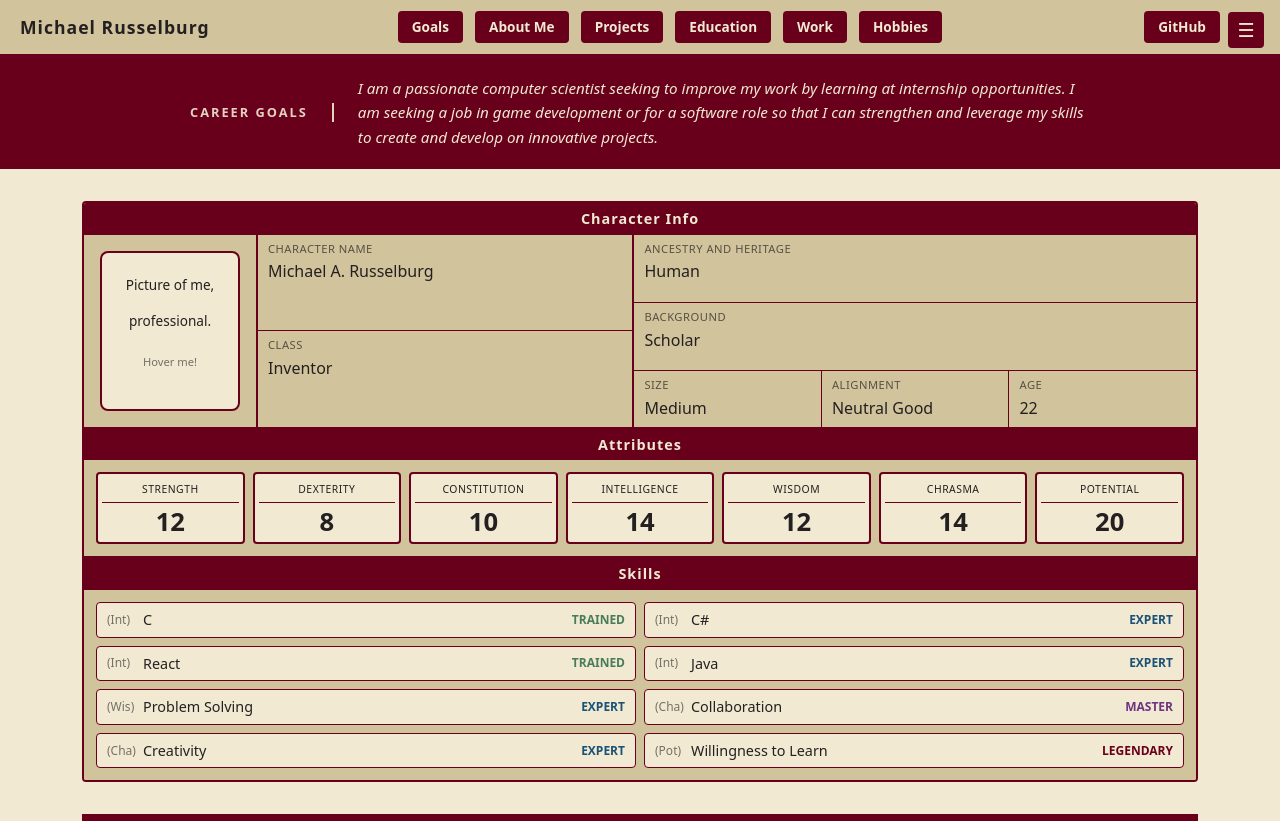
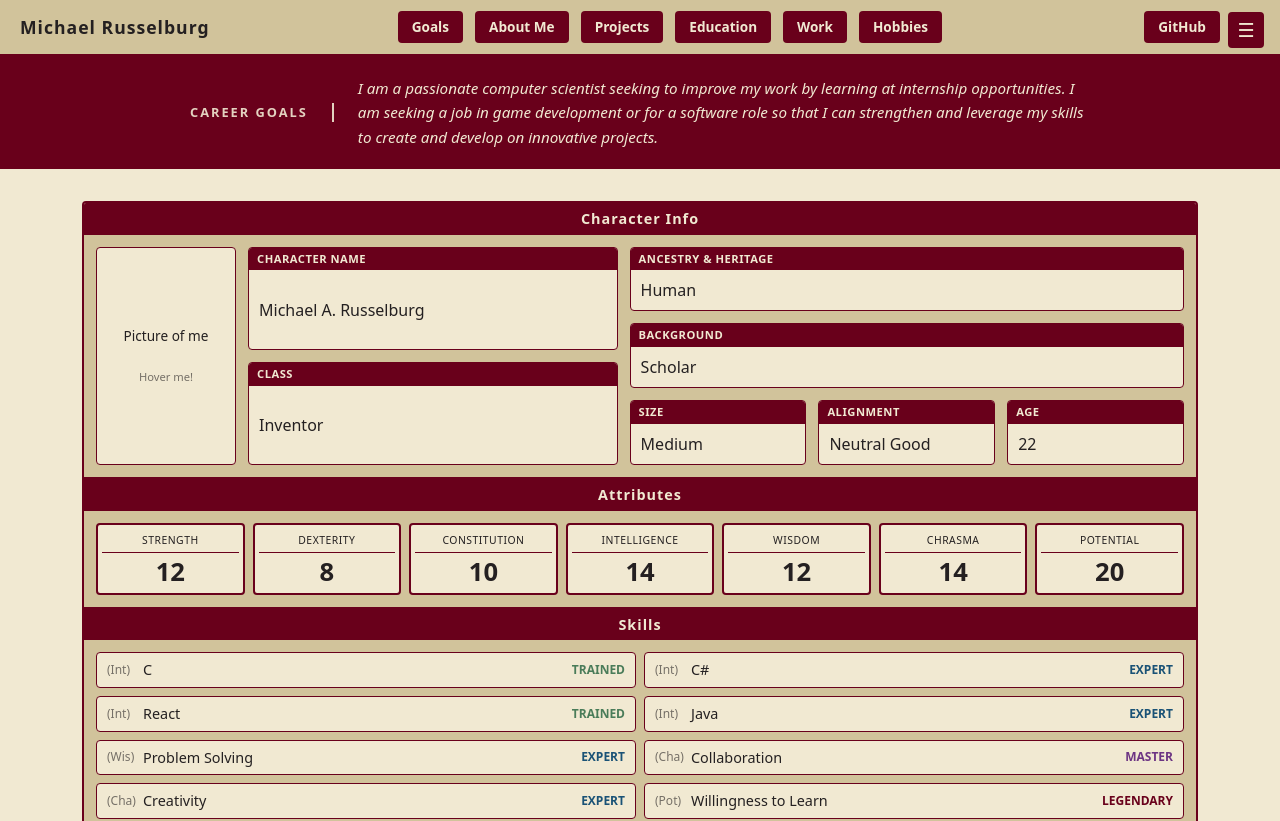
Before and after one commit to MichaelRdot/michaelrwebsite, a React (Vite) app: page / in a window 1280 px wide. Shown: the top 821 px of the page. Built offline with nearby package versions, Linux system fonts and the light colour scheme.

Commit message:
Character info now fits the general theme. Next I want to update the Projects section to make all of the borders rounded. I also need to take those pictures

```diff
--- a/src/components/About Me Section/CharacterInfoSubSection.css
+++ b/src/components/About Me Section/CharacterInfoSubSection.css
@@ -1,22 +1,22 @@
-/* ── ROW 1 ── */
 .about-row-1 {
     display: flex;
     background-color: var(--box-background-color);
     border-bottom: 2px solid var(--box-border-color);
+    gap: 0.75rem;
+    padding: 0.75rem;
 }
 
 /* Photo */
 .photo-container {
-    padding: 1rem;
-    border-right: 2px solid var(--box-border-color);
     flex-shrink: 0;
 }
 
 .photo-placeholder {
     width: 140px;
-    height: 160px;
-    border: 2px solid var(--box-border-color);
-    border-radius: 8px;
+    height: 100%;
+    min-height: 160px;
+    border: 1px solid var(--box-border-color);
+    border-radius: 4px;
     display: flex;
     flex-direction: column;
     align-items: center;
@@ -24,7 +24,7 @@
     font-size: 0.85rem;
     text-align: center;
     cursor: pointer;
-    transition: background-color 0.2s;
+    transition: background-color 0.2s, color 0.2s;
     background-color: var(--bs-body-bg);
 }
 
@@ -39,59 +39,75 @@
     margin-top: 6px;
 }
 
-/* Middle info column */
+/* Middle column */
 .info-left {
     flex: 1;
     display: flex;
     flex-direction: column;
-    border-right: 2px solid var(--box-border-color);
+    gap: 0.75rem;
 }
 
-/* Right info column */
+/* Right column */
 .info-right {
     flex: 1.5;
     display: flex;
     flex-direction: column;
+    gap: 0.75rem;
 }
 
-/* Individual info boxes */
-.info-box {
-    border-bottom: 1px solid var(--box-border-color);
-    padding: 6px 10px;
+/* Individual card */
+.info-card {
+    flex: 1;
+    background-color: var(--bs-body-bg);
+    border: 1px solid var(--box-border-color);
+    border-radius: 4px;
+    overflow: hidden;
+    display: flex;
+    flex-direction: column;
+}
+
+/* Dark header bar */
+.char-info-card-header {
+    background-color: var(--box-border-color);
+    color: var(--bs-body-bg);
+    font-size: 0.7rem;
+    font-weight: bold;
+    text-transform: uppercase;
+    letter-spacing: 0.5px;
+    padding: 3px 8px;
+}
+
+/* Value body */
+.char-info-card-body {
+    padding: 8px 10px;
+    font-size: 1rem;
+    font-weight: 500;
+    flex: 1;
+    display: flex;
+    align-items: center;
+}
+
+/* Bottom row of three */
+.info-row-3 {
+    flex: 1;
+    display: flex;
+    gap: 0.75rem;
+}
+
+.info-row-3 .info-card {
     flex: 1;
 }
 
-.info-left .info-box:last-child,
-.info-right .info-box:last-child {
-    border-bottom: none;
+/* Mobile */
+@media (max-width: 600px) {
+    .about-row-1 {
+        flex-direction: column;
+    }
+    .photo-placeholder {
+        width: 100%;
+        min-height: 120px;
+    }
+    .info-row-3 {
+        flex-direction: column;
+    }
 }
-
-.info-label {
-    font-size: 0.7rem;
-    text-transform: uppercase;
-    letter-spacing: 0.5px;
-    opacity: 0.7;
-    display: block;
-}
-
-.info-value {
-    font-size: 1rem;
-    font-weight: 500;
-    margin-top: 2px;
-}
-
-/* The three small boxes at the bottom of info-right */
-.info-row-3 {
-    display: flex;
-    flex: 1;
-}
-
-.info-row-3 .info-box {
-    flex: 1;
-    border-right: 1px solid var(--box-border-color);
-    border-bottom: none;
-}
-
-.info-row-3 .info-box:last-child {
-    border-right: none;
-}
--- a/src/components/About Me Section/CharacterInfoSubSection.jsx
+++ b/src/components/About Me Section/CharacterInfoSubSection.jsx
@@ -7,49 +7,48 @@ function CharacterInfoSubSection() {
             <div className="about-title-bar">Character Info</div>
             <div className="about-row-1">
 
-                {/* Photo with hover effect */}
+                {/* Photo */}
                 <div className="photo-container">
                     <div className="photo-placeholder">
-                        <p>Picture of me,</p>
-                        <p>professional.</p>
-                        <p className="photo-hint">Hover me!</p>
+                        <p>Picture of me</p>
+                        <span className="photo-hint">Hover me!</span>
                     </div>
                 </div>
 
-                {/* Middle info - Name & Class */}
+                {/* Middle - Name & Class */}
                 <div className="info-left">
-                    <div className="info-box">
-                        <span className="info-label">Character Name</span>
-                        <div className="info-value">Michael A. Russelburg</div>
+                    <div className="info-card">
+                        <div className="char-info-card-header">Character Name</div>
+                        <div className="char-info-card-body">Michael A. Russelburg</div>
                     </div>
-                    <div className="info-box">
-                        <span className="info-label">Class</span>
-                        <div className="info-value">Inventor</div>
+                    <div className="info-card">
+                        <div className="char-info-card-header">Class</div>
+                        <div className="char-info-card-body">Inventor</div>
                     </div>
                 </div>
 
-                {/* Right info - Ancestry, Background, Size/Alignment/Age */}
+                {/* Right - Ancestry, Background, Size/Alignment/Age */}
                 <div className="info-right">
-                    <div className="info-box">
-                        <span className="info-label">Ancestry and Heritage</span>
-                        <div className="info-value">Human</div>
+                    <div className="info-card">
+                        <div className="char-info-card-header">Ancestry & Heritage</div>
+                        <div className="char-info-card-body">Human</div>
                     </div>
-                    <div className="info-box">
-                        <span className="info-label">Background</span>
-                        <div className="info-value">Scholar</div>
+                    <div className="info-card">
+                        <div className="char-info-card-header">Background</div>
+                        <div className="char-info-card-body">Scholar</div>
                     </div>
                     <div className="info-row-3">
-                        <div className="info-box">
-                            <span className="info-label">Size</span>
-                            <div className="info-value">Medium</div>
+                        <div className="info-card">
+                            <div className="char-info-card-header">Size</div>
+                            <div className="char-info-card-body">Medium</div>
                         </div>
-                        <div className="info-box">
-                            <span className="info-label">Alignment</span>
-                            <div className="info-value">Neutral Good</div>
+                        <div className="info-card">
+                            <div className="char-info-card-header">Alignment</div>
+                            <div className="char-info-card-body">Neutral Good</div>
                         </div>
-                        <div className="info-box">
-                            <span className="info-label">Age</span>
-                            <div className="info-value">22</div>
+                        <div className="info-card">
+                            <div className="char-info-card-header">Age</div>
+                            <div className="char-info-card-body">22</div>
                         </div>
                     </div>
                 </div>
```
